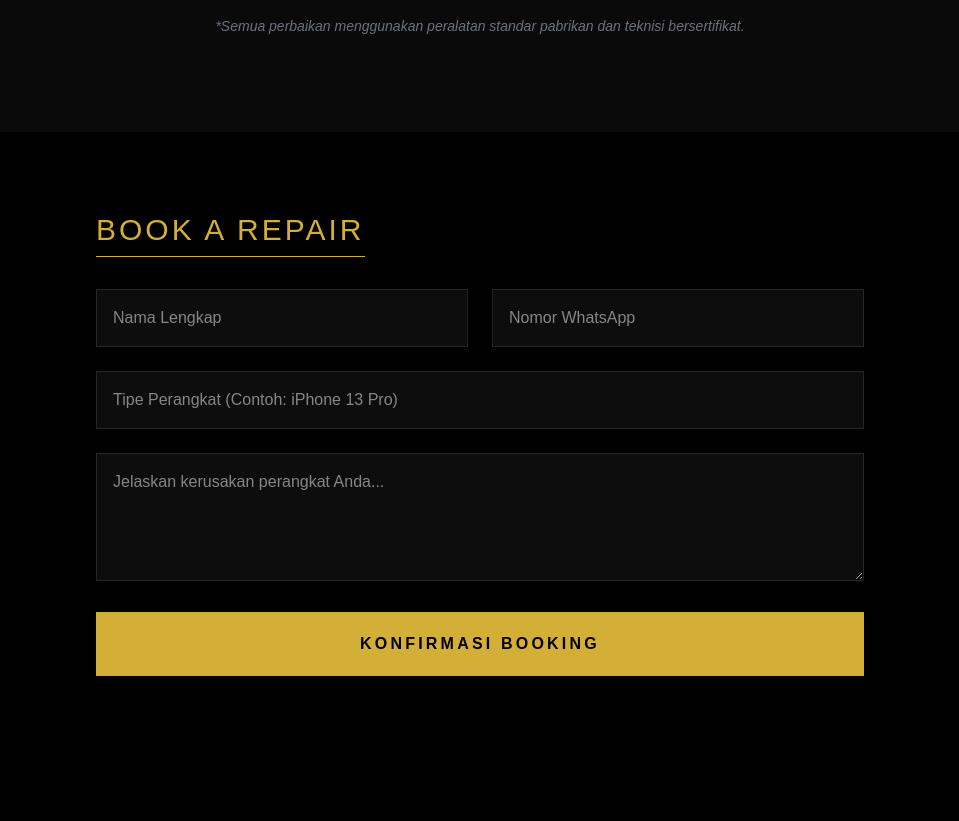
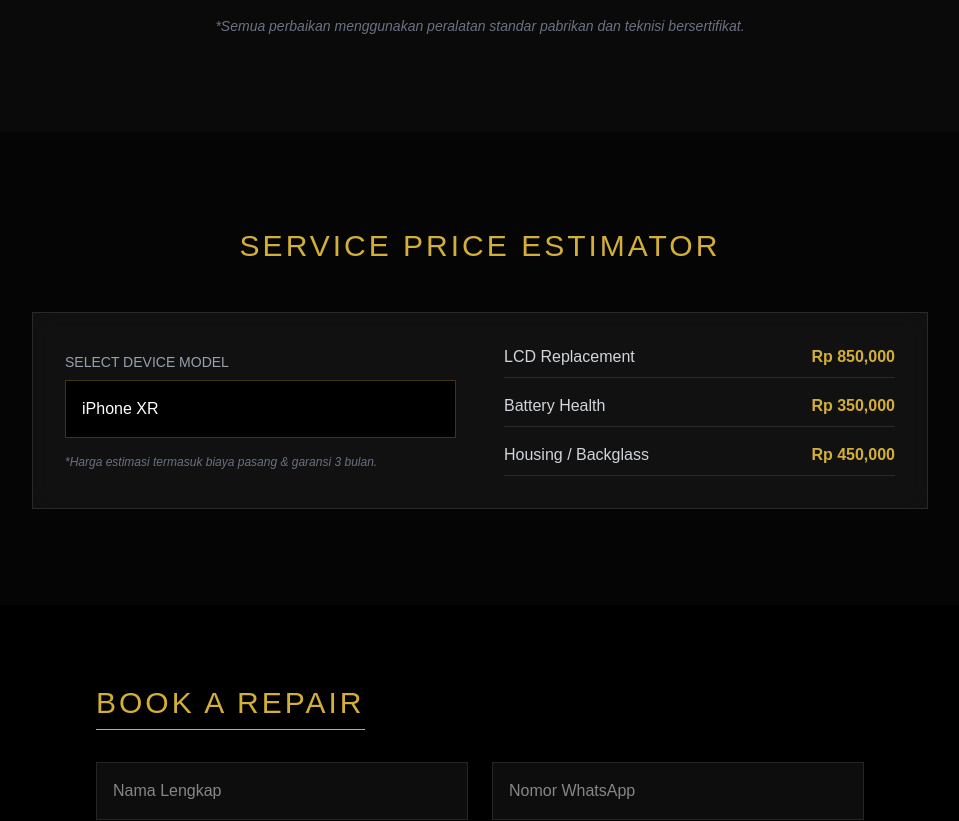
Before and after one commit to visaf2026/sector7lab, a Next.js app: page / in a window 1280 px wide. Shown: the part 1740-2561 px from the top of the page, without its empty margins (160-1119 px from the left). Built offline with nearby package versions, Linux system fonts and the light colour scheme; a web font is replaced by a local one.

Commit message:
update harga di price estimator

```diff
--- a/app/components/PriceEstimator.tsx
+++ b/app/components/PriceEstimator.tsx
@@ -1,223 +1,57 @@
 "use client";
-
 import { useState } from "react";
 
-export default function BookingForm() {
-  const [formData, setFormData] = useState({
-    name: "",
-    phone: "",
-    deviceModel: "",
-    issue: "",
-    serviceDate: ""
-  });
+const PRICE_LIST = [
+  { device: "iPhone XR", lcd: 850000, battery: 350000, housing: 450000 },
+  { device: "iPhone 11", lcd: 1100000, battery: 450000, housing: 550000 },
+  { device: "iPhone 12", lcd: 1800000, battery: 650000, housing: 800000 },
+  { device: "iPhone 13", lcd: 2500000, battery: 850000, housing: 950000 },
+];
 
-  const [lastBookingId, setLastBookingId] = useState<string | null>(null);
-  const [showSuccess, setShowSuccess] = useState(false);
-
-  const handleChange = (e: React.ChangeEvent<HTMLInputElement | HTMLTextAreaElement>) => {
-    const { name, value } = e.target;
-    setFormData((prev) => ({ ...prev, [name]: value }));
-  };
-
-  const handleSaveBooking = (e: React.FormEvent) => {
-    e.preventDefault();
-
-    // Membuat ID Unik
-    const bookingId = `ST7-${Math.floor(Math.random() * 10000)}`;
-
-    const newBooking = {
-      ...formData,
-      id: bookingId,
-      status: "Pending",
-      createdAt: new Date().toISOString()
-    };
-
-    // Simpan ke LocalStorage
-    try {
-      const existingBookings = JSON.parse(localStorage.getItem("service_bookings") || "[]");
-      localStorage.setItem("service_bookings", JSON.stringify([...existingBookings, newBooking]));
-
-      setLastBookingId(bookingId);
-      setShowSuccess(true);
-    } catch (error) {
-      console.error("Gagal menyimpan data:", error);
-      alert("Terjadi kesalahan saat menyimpan data.");
-    }
-  };
-
-  const handlePrint = () => {
-    window.print();
-  };
-
-  const handleWhatsApp = () => {
-    const message = `Halo Sector7Lab, saya ingin konfirmasi booking servis:%0A%0A*ID:* ${lastBookingId}%0A*Nama:* ${formData.name}%0A*Device:* ${formData.deviceModel}%0A*Keluhan:* ${formData.issue}`;
-    window.open(`https://wa.me/6281333329181?text=${message}`, "_blank");
-  };
+export default function PriceEstimator() {
+  const [selectedDevice, setSelectedDevice] = useState(PRICE_LIST[0]);
 
   return (
-    <section id="booking" className="py-20 bg-black text-white px-6">
-      <div className="max-w-3xl mx-auto">
-        <h2 className="text-3xl font-playfair mb-8 border-b border-[#D4AF37] pb-2 inline-block uppercase tracking-widest text-[#D4AF37]">
-          Book a Repair
+    <section id="prices" className="py-24 px-6 bg-[#050505]">
+      <div className="max-w-4xl mx-auto">
+        <h2 className="text-3xl font-playfair text-center text-[#D4AF37] mb-12 uppercase tracking-widest">
+          Service Price Estimator
         </h2>
 
-        {showSuccess ? (
-          /* ============================================================
-             TAMPILAN SUKSES (SETELAH KLIK CONFIRM)
-             ============================================================ */
-          <div className="p-8 border border-[#D4AF37] bg-[#D4AF37]/5 text-center animate-in fade-in duration-500">
-            <h3 className="text-[#D4AF37] font-bold text-2xl mb-4 uppercase tracking-widest">Booking Registered!</h3>
-            <p className="text-gray-300 mb-2 text-sm">Nomor Tracking Anda:</p>
-            <div className="text-3xl font-mono text-white mb-8 bg-white/10 py-4 inline-block px-8 border border-white/10">
-              {lastBookingId}
+        <div className="grid grid-cols-1 md:grid-cols-2 gap-12 items-center border border-white/10 p-8 bg-white/5 backdrop-blur-md">
+          {/* Sisi Kiri: Pilih Device */}
+          <div>
+            <label className="text-gray-400 text-sm block mb-2 uppercase">Select Device Model</label>
+            <select
+              onChange={(e) => setSelectedDevice(PRICE_LIST.find(d => d.device === e.target.value) || PRICE_LIST[0])}
+              className="w-full bg-black border border-[#D4AF37]/30 p-4 text-white outline-none focus:border-[#D4AF37] appearance-none cursor-pointer"
+            >
+              {PRICE_LIST.map((item) => (
+                <option key={item.device} value={item.device}>{item.device}</option>
+              ))}
+            </select>
+            <p className="mt-4 text-xs text-gray-500 italic">
+              *Harga estimasi termasuk biaya pasang & garansi 3 bulan.
+            </p>
+          </div>
+
+          {/* Sisi Kanan: Daftar Harga */}
+          <div className="space-y-4">
+            <div className="flex justify-between border-b border-white/10 pb-2">
+              <span className="text-gray-300">LCD Replacement</span>
+              <span className="text-[#D4AF37] font-bold">Rp {selectedDevice.lcd.toLocaleString()}</span>
             </div>
-
-            <div className="flex flex-col gap-4 max-w-sm mx-auto">
-              <button
-                onClick={handleWhatsApp}
-                className="bg-[#25D366] text-white font-bold py-4 px-6 rounded-sm hover:bg-[#128C7E] transition-all flex items-center justify-center gap-2 uppercase text-sm tracking-wider"
-              >
-                <span>📱</span> Kirim Detail ke WhatsApp
-              </button>
-
-              <button
-                onClick={handlePrint}
-                className="bg-white text-black font-bold py-4 px-6 hover:bg-gray-200 transition-all flex items-center justify-center gap-2 uppercase text-sm tracking-wider"
-              >
-                <span>🖨️</span> Cetak Struk Fisik
-              </button>
-
-              <button
-                onClick={() => {
-                  setShowSuccess(false);
-                  setFormData({ name: "", phone: "", deviceModel: "", issue: "", serviceDate: "" });
-                }}
-                className="text-gray-500 hover:text-white text-xs underline mt-4"
-              >
-                Buat Pesanan Baru
-              </button>
+            <div className="flex justify-between border-b border-white/10 pb-2">
+              <span className="text-gray-300">Battery Health</span>
+              <span className="text-[#D4AF37] font-bold">Rp {selectedDevice.battery.toLocaleString()}</span>
             </div>
-
-            {/* --- AREA STRUK (TERSEMBUNYI DI LAYAR, MUNCUL SAAT PRINT) --- */}
-            <div className="hidden-print-area">
-              <div className="receipt-container p-6 text-black bg-white font-mono text-[12px] leading-tight w-[80mm] mx-auto text-left border border-gray-200">
-                <div className="text-center border-b border-dashed border-black pb-3 mb-3">
-                  <h2 className="font-bold text-lg">SECTOR7LAB</h2>
-                  <p>iPhone Repair Specialist</p>
-                  <p className="text-[10px]">Jl. Teknisi No. 7, Jakarta Utara</p>
-                  <p className="text-[10px]">WA: 0888-8771-981</p>
-                </div>
-
-                <div className="mb-3 space-y-1">
-                  <p>TANGGAL : {new Date().toLocaleString("id-ID")}</p>
-                  <p>NO. ID  : <span className="font-bold">{lastBookingId}</span></p>
-                  <p>NAMA    : {formData.name}</p>
-                  <p>TELP    : {formData.phone}</p>
-                </div>
-
-                <div className="border-b border-dashed border-black mb-3"></div>
-
-                <div className="mb-4 space-y-1">
-                  <p className="font-bold underline">UNIT DETAIL:</p>
-                  <p>Model  : {formData.deviceModel}</p>
-                  <p>Keluhan: {formData.issue}</p>
-                  <p>Status : PENDING / PENGECEKAN</p>
-                </div>
-
-                <div className="border-b border-dashed border-black mb-3"></div>
-
-                <div className="text-[9px] leading-tight mb-6">
-                  <p className="font-bold mb-1 italic">SYARAT & KETENTUAN:</p>
-                  <p>1. Unit tidak diambil {" > "} 30 hari di luar tanggung jawab kami.</p>
-                  <p>2. Backup data Anda. Data hilang bukan tanggung jawab kami.</p>
-                  <p>3. Garansi hanya berlaku pada sparepart yang diganti.</p>
-                  <p>4. Segel rusak atau terbongkar = Garansi Hangus.</p>
-                  <p>5. Pembatalan setelah pengerjaan kena biaya cek Rp 50.000.</p>
-                </div>
-
-                <div className="text-center pt-6 border-t border-dashed border-black">
-                  <p>Tanda Tangan Pelanggan,</p>
-                  <br /><br /><br />
-                  <p>( ____________________ )</p>
-                  <p className="mt-4 font-bold text-[10px]">TRUSTED REPAIR SOLUTION</p>
-                </div>
-              </div>
+            <div className="flex justify-between border-b border-white/10 pb-2">
+              <span className="text-gray-300">Housing / Backglass</span>
+              <span className="text-[#D4AF37] font-bold">Rp {selectedDevice.housing.toLocaleString()}</span>
             </div>
           </div>
-        ) : (
-          /* ============================================================
-             TAMPILAN FORM (SEBELUM BERHASIL)
-             ============================================================ */
-          <form onSubmit={handleSaveBooking} className="space-y-6">
-            <div className="grid grid-cols-1 md:grid-cols-2 gap-6">
-              <input
-                type="text"
-                name="name"
-                placeholder="Nama Lengkap"
-                value={formData.name}
-                onChange={handleChange}
-                className="bg-white/5 border border-white/10 p-4 focus:border-[#D4AF37] outline-none text-white transition-all"
-                required
-              />
-              <input
-                type="text"
-                name="phone"
-                placeholder="Nomor WhatsApp"
-                value={formData.phone}
-                onChange={handleChange}
-                className="bg-white/5 border border-white/10 p-4 focus:border-[#D4AF37] outline-none text-white transition-all"
-                required
-              />
-            </div>
-            <input
-              type="text"
-              name="deviceModel"
-              placeholder="Tipe Perangkat (Contoh: iPhone 13 Pro)"
-              value={formData.deviceModel}
-              onChange={handleChange}
-              className="w-full bg-white/5 border border-white/10 p-4 focus:border-[#D4AF37] outline-none text-white transition-all"
-              required
-            />
-            <textarea
-              name="issue"
-              placeholder="Jelaskan kerusakan perangkat Anda..."
-              value={formData.issue}
-              onChange={handleChange}
-              className="w-full bg-white/5 border border-white/10 p-4 h-32 focus:border-[#D4AF37] outline-none text-white transition-all"
-              required
-            ></textarea>
-            <button
-              type="submit"
-              className="w-full bg-[#D4AF37] text-black font-bold py-5 hover:bg-[#b8962d] transition-all uppercase tracking-[0.2em] shadow-lg"
-            >
-              Konfirmasi Booking
-            </button>
-          </form>
-        )}
+        </div>
       </div>
-
-      {/* --- CSS KHUSUS PRINT --- */}
-      <style jsx global>{`
-        @media screen {
-          .hidden-print-area { display: none !important; }
-        }
-        @media print {
-          body * { visibility: hidden !important; }
-          .hidden-print-area, .hidden-print-area * { visibility: visible !important; }
-          .hidden-print-area {
-            position: absolute;
-            left: 0;
-            top: 0;
-            width: 100%;
-            display: flex;
-            justify-content: center;
-          }
-          @page {
-            size: auto;
-            margin: 0mm;
-          }
-        }
-      `}</style>
     </section>
   );
 }
```
